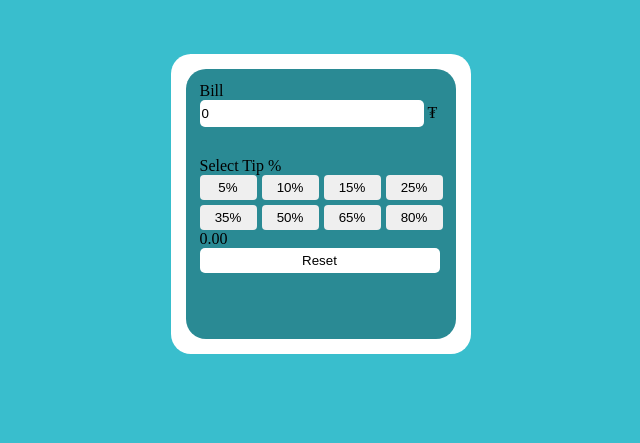
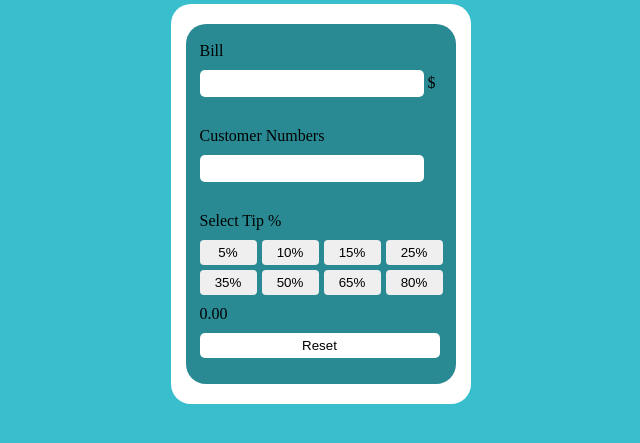
Before and after one commit to Oyunbat1/TipCalculator, a plain HTML site: page index.html in a window 1280 px wide. Both pictures are taken after a click on the button "Reset". Shown: the part 287-730 px from the top of the page, without its empty margins (319-959 px from the left). Drawn offline with Linux system fonts and the light colour scheme.

Commit message:
customer numbers added

```diff
--- a/calculator.css
+++ b/calculator.css
@@ -30,7 +30,7 @@ body {
     flex-direction: column;
     background-color: rgb(255, 255, 255);
     border-radius: 20px;
-    height: 300px;
+    height: 400px;
     width: 300px;
     justify-content: center;
     align-items: center;
@@ -61,6 +61,11 @@ body {
     gap: 30px;
 }
 
+.container .container-a .calc-cover-container .calc-within-container .bill .input{
+    margin-top: 10px;
+}
+
+
 .container .container-a .calc-cover-container .calc-within-container .bill .input input {
     width: 220px;
     height: 25px;
@@ -72,8 +77,11 @@ body {
     display: grid;
     grid-template-columns: repeat(4, 1fr);
     gap: 5px;
+    margin: 10px 0;
 }
-
+.container .container-a .calc-cover-container .calc-within-container .select-tip .output #reset {
+margin-top: 10px;
+}
 
 .container .container-a .calc-cover-container .calc-within-container .select-tip #buttons button {
     border-style: none;
--- a/calculator.js
+++ b/calculator.js
@@ -62,10 +62,13 @@ for (let i = 0 ; i < tipsRef.length ; i++){
     const tipGetValues = parseFloat(tipStrings.replace('%', ''));
     const input = document.getElementById('input-bill');
     const inputValue = parseFloat(input.value);
+    const inputCustomer = document.getElementById('input-customer')
+    const inputCustomerValue = parseFloat(inputCustomer.value);
     if (!isNaN(inputValue)) {
-      const finalResult = (inputValue * tipGetValues) / 100;
-      const sum = finalResult + inputValue;
-      document.getElementById('num').innerHTML = sum;
+      const Result = (inputValue * tipGetValues) / 100;
+      const sum = Result + inputValue;
+      const finalResult = sum / inputCustomerValue;
+      document.getElementById('num').innerHTML = finalResult;
     } else {
       console.log('error bro');
     }
@@ -73,13 +76,7 @@ for (let i = 0 ; i < tipsRef.length ; i++){
 }
 
 document.getElementById('reset').addEventListener('click', () => {
-  document.getElementById('input-bill').value = '0';
+  document.getElementById('input-bill').value = '';
   document.getElementById('num').textContent = '0.00';
+  document.getElementById('input-customer').value =''
 })
-
-// const tipValuesContainer = [];
-// for (let i = 0; i < tipsContainer.children.length; i++) {
-//   const tipStrings = tipsContainer.children[i].innerHTML
-//   const tipGetValues = parseFloat(tipStrings.replace('%', ''))
-//   tipValuesContainer.push(tipGetValues);
-// };
--- a/index.html
+++ b/index.html
@@ -20,9 +20,16 @@
                     <div class="bill">
                         <span>Bill</span>
                         <div class="input">
+                            <input type="number" min="1" max="100" id="input-bill">
+                            <span>$</span>
+                        </div>
 
-                            <input type="number" min="1" max="100" id="input-bill">
-                            <span>₮</span>
+                    </div>
+                    <div class="bill">
+                        <span>Customer Numbers</span>
+                        <div class="input">
+                            <input type="number" min="1" max="100" id="input-customer">
+                            <span></span>
                         </div>
 
                     </div>
```
